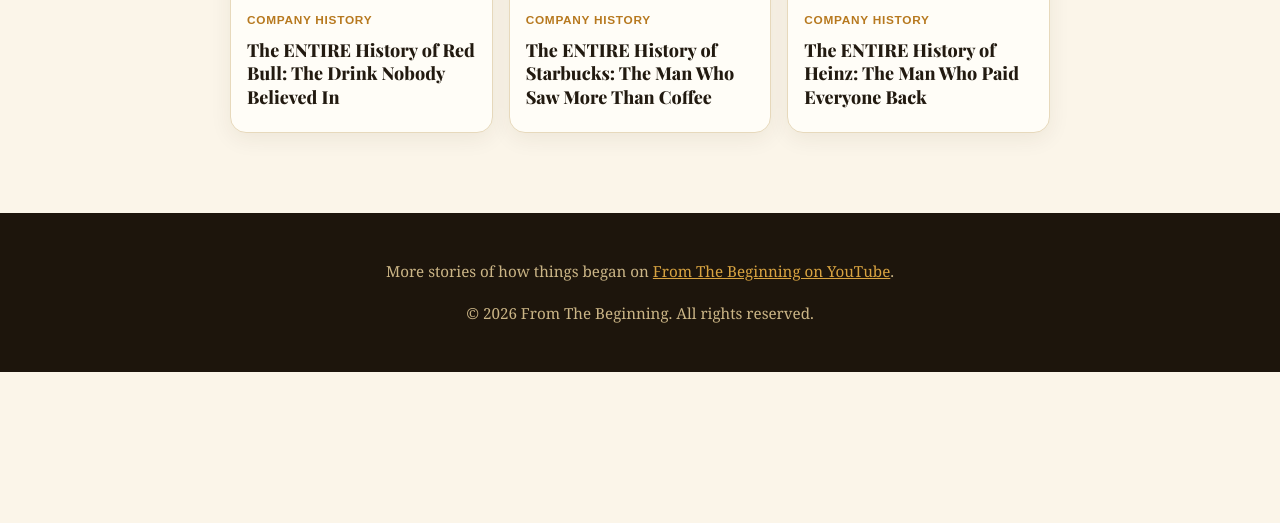
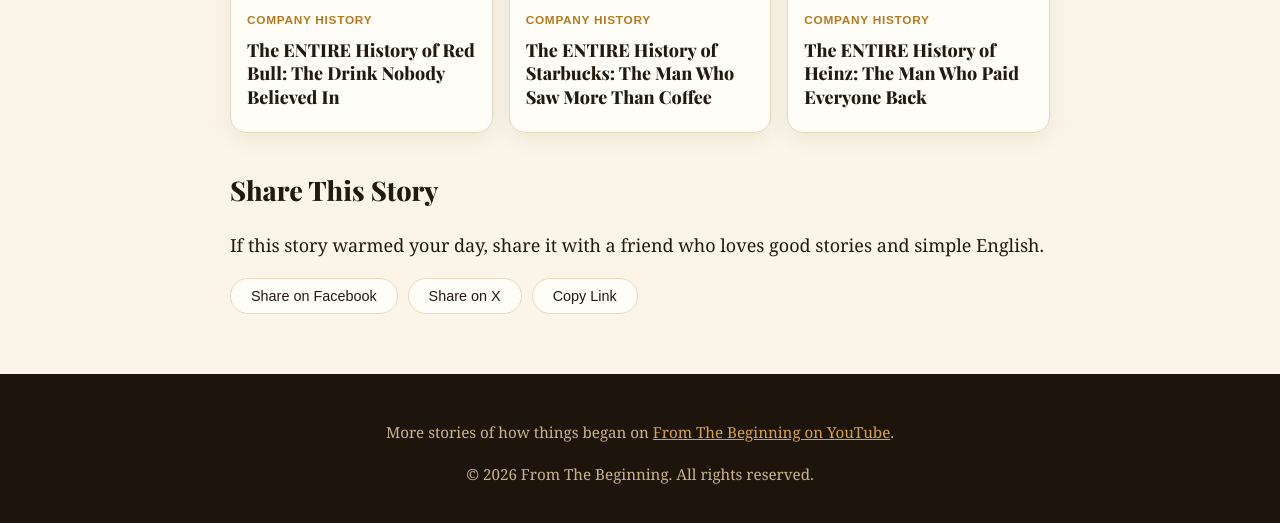
Before and after one commit to docsachmienphi/FTB, a Jekyll site: the page built from _posts/2026-11-09-history-of-coca-cola.md, in a window 1280 px wide and 1400 px high, scrolled down 6310 px, cut to the strip 867-1390 px from the top of the window. Built offline with Jekyll 4.4.1, drawn with Linux system fonts in a browser that asks for light colours; before the commit the page ends 7549 px from its top, so only the background shows below that.

Commit message:
Add share buttons (Facebook, X, copy link) to every article

```diff
--- a/_layouts/default.html
+++ b/_layouts/default.html
@@ -17,7 +17,7 @@
 <link rel="apple-touch-icon" href="/apple-touch-icon.png">
 <link rel="preconnect" href="https://fonts.googleapis.com">
 <link href="https://fonts.googleapis.com/css2?family=Playfair+Display:wght@600;800&family=Inter:wght@400;600;800&display=swap" rel="stylesheet">
-<link rel="stylesheet" href="/assets/css/style.css?v=11">
+<link rel="stylesheet" href="/assets/css/style.css?v=12">
 {% if page.youtube_id %}
 <script type="application/ld+json">
 {"@context":"https://schema.org","@type":"VideoObject","name":"{{ page.title }}","description":"{{ page.description }}","thumbnailUrl":"https://i.ytimg.com/vi/{{ page.youtube_id }}/maxresdefault.jpg","uploadDate":"{{ page.date | date_to_xmlschema }}","embedUrl":"https://www.youtube.com/embed/{{ page.youtube_id }}","url":"https://www.youtube.com/watch?v={{ page.youtube_id }}"}
--- a/_layouts/post.html
+++ b/_layouts/post.html
@@ -106,4 +106,25 @@ layout: default
     </div>
   </section>
   {% endif %}
+  <section class="share">
+    <h2>Share This Story</h2>
+    <p>If this story warmed your day, share it with a friend who loves good stories and simple English.</p>
+    <div class="share-row">
+      <a class="share-btn" href="https://www.facebook.com/sharer/sharer.php?u={{ page.url | absolute_url | url_encode }}" target="_blank" rel="noopener">Share on Facebook</a>
+      <a class="share-btn" href="https://twitter.com/intent/tweet?url={{ page.url | absolute_url | url_encode }}&amp;text={{ page.title | url_encode }}" target="_blank" rel="noopener">Share on X</a>
+      <button class="share-btn" type="button" id="copy-link-btn">Copy Link</button>
+    </div>
+  </section>
+  <script>
+  (function(){
+    var b = document.getElementById('copy-link-btn');
+    if(!b) return;
+    b.addEventListener('click', function(){
+      var url = {{ page.url | absolute_url | jsonify }};
+      function done(){ b.textContent = 'Copied!'; setTimeout(function(){ b.textContent = 'Copy Link'; }, 2000); }
+      if (navigator.clipboard && navigator.clipboard.writeText) { navigator.clipboard.writeText(url).then(done, done); }
+      else { var ta = document.createElement('textarea'); ta.value = url; document.body.appendChild(ta); ta.select(); try { document.execCommand('copy'); } catch(e) {} document.body.removeChild(ta); done(); }
+    });
+  })();
+  </script>
 </article>
--- a/assets/css/style.css
+++ b/assets/css/style.css
@@ -140,3 +140,8 @@ h1{line-height:1.22;font-family:'Playfair Display',Georgia,serif}h2{margin-top:3
 .faq{margin-top:36px}
 .faq h3{margin:20px 0 4px;font-size:1.08rem}
 .faq p{margin:0;color:var(--ink2)}
+
+.share{margin-top:40px}
+.share-row{display:flex;gap:10px;flex-wrap:wrap;margin-top:12px}
+.share-btn{font-family:Arial,sans-serif;font-size:.9rem;line-height:1;padding:10px 20px;border:1px solid var(--line);border-radius:999px;background:var(--card);color:var(--ink);text-decoration:none;cursor:pointer;transition:transform .18s,box-shadow .18s,border-color .18s,color .18s}
+.share-btn:hover{transform:translateY(-2px);border-color:var(--gold);color:var(--gold);box-shadow:0 8px 18px rgba(60,42,10,.12)}
```
